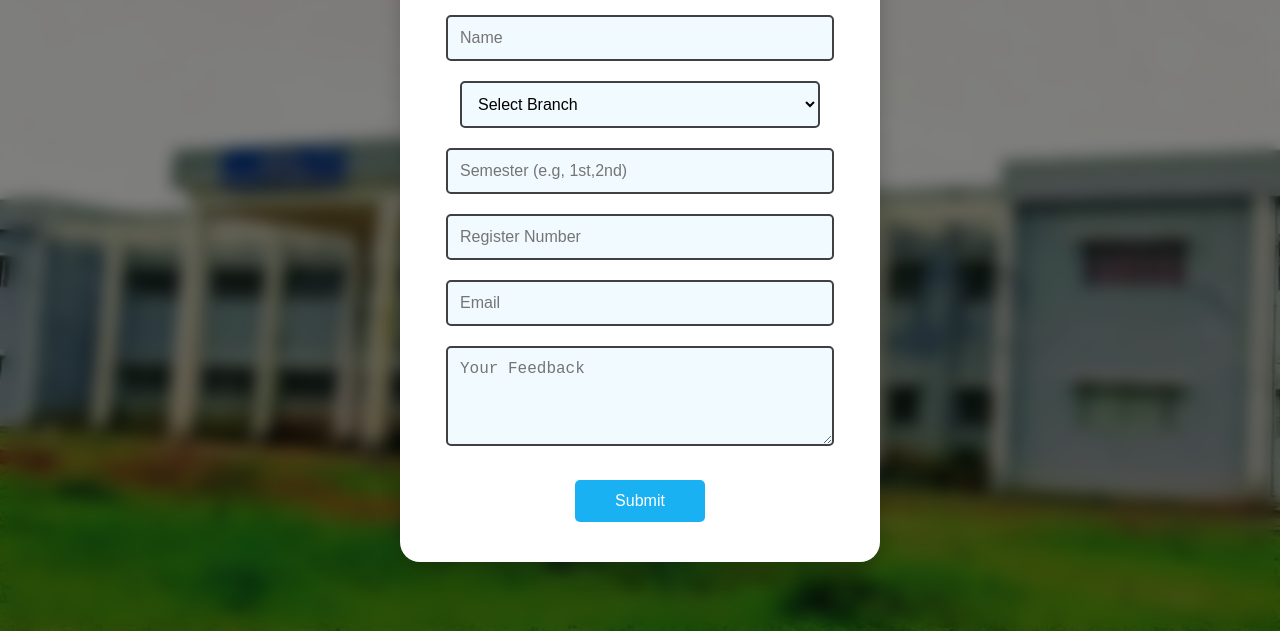
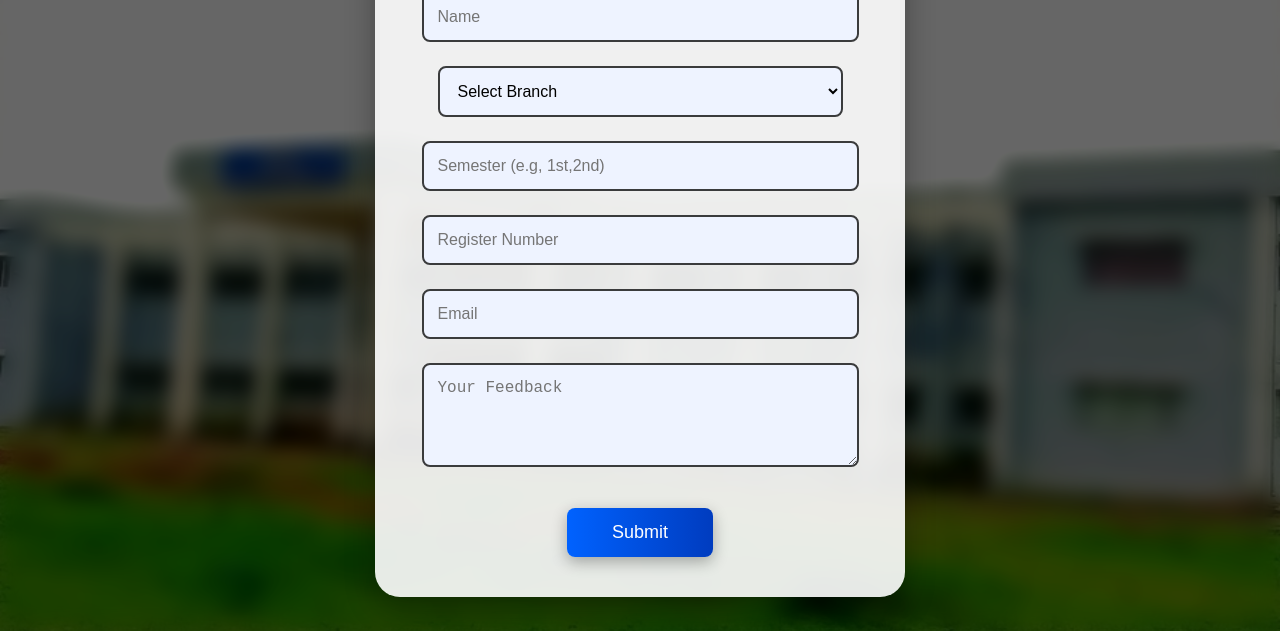
Before and after one commit to nutanworks/registers, a website: page public/index.html in a window 1280 px wide. Shown: the part 169-800 px from the top of the page. Drawn offline with Linux system fonts and the light colour scheme.

Commit message:
second change

```diff
--- a/public/style.css
+++ b/public/style.css
@@ -8,8 +8,9 @@ body {
     justify-content: center;
     align-items: center;
     height: 100vh;
-    animation: fadeIn 1.2s ease-in;
+    animation: fadeIn 0.3s ease-in;
 }
+
 body::after {
     content: '';
     position: fixed;
@@ -17,11 +18,14 @@ body::after {
     left: 0;
     width: 100%;
     height: 100%;
-    background: rgba(0, 0, 0, 0.5);
-    backdrop-filter: blur(8px); /* Apply blur effect */
+    background: rgba(0, 0, 0, 0.6);
+    /* Slightly darker overlay */
+    backdrop-filter: blur(10px) contrast(1.2);
+    /* Sharpen and blur effect */
     z-index: -1;
 }
 
+/* Flex Container */
 .form-container {
     display: flex;
     justify-content: center;
@@ -30,74 +34,116 @@ body::after {
     width: 100%;
 }
 
+/* Form Card Styles */
 .form-card {
-    background: #ffffff;
-    padding: 40px 40px;
-    border-radius: 20px;
-    box-shadow: 0 10px 20px rgba(0, 0, 0, 0.2);
+    background: rgba(255, 255, 255, 0.9);
+    /* Transparent white */
+    padding: 40px;
+    border-radius: 25px;
+    box-shadow: 0 12px 30px rgba(0, 0, 0, 0.3);
+    /* Depth effect */
     text-align: center;
-    width: 400px;
-    animation: popIn 1s ease-in-out;
+    width: 450px;
+    animation: popIn 1.5s ease-in-out;
+    transition: transform 0.2s ease, background-color 0.1s ease;
+}
+
+.form-card:hover {
+    background: rgba(255, 255, 255, 1);
+    /* Sharpen hover effect */
+
 }
 
 h1 {
-    color: #333;
-    margin-bottom: 20px;
-    font-size: 24px;
+    color: #222;
+    margin-bottom: 25px;
+    font-size: 28px;
     font-weight: bold;
 }
 
-/* Form Input Styles */
+/* Input Styles */
 .form-input {
     width: 90%;
-    padding: 12px;
-    margin: 10px 0;
-    border: 2px solid #3f4043;
-    border-radius: 5px;
+    padding: 14px;
+    margin: 12px 0;
+    border: 2px solid #3a3b3c;
+    border-radius: 8px;
     outline: none;
     font-size: 16px;
-    background: #f1faff;
-    transition: all 0.3s ease;
+    background: #eef3ff;
+    /* Soft blue tint */
+    transition: all 0.3s ease-in-out;
 }
 
 .form-input:focus {
-    border-color: #66a6ff;
-    box-shadow: 0 0 5px #66a6ff;
+    border-color: #3ca8ff;
+    box-shadow: 0 0 8px #3ca8ff;
+    background: #e5f3ff;
 }
 
-/* Submit Button Styles */
+/* Button Styles */
 .form-button {
-    padding: 12px 40px;
-    background: #19b1f2;
-    color: #fff;
+    padding: 14px 45px;
+    background: linear-gradient(to right, #0062ff, #003cbf);
+    /* Gradient button */
+    color: #ffffff;
     border: none;
-    border-radius: 5px;
+    border-radius: 8px;
     cursor: pointer;
-    font-size: 16px;
-    transition: all 0.3s ease;
-    margin-top: 20px;
+    font-size: 18px;
+    font-weight: 500;
+    box-shadow: 0 5px 15px rgba(0, 0, 0, 0.3);
+    transition: all 0.3s ease-in-out;
+    margin-top: 25px;
 }
 
 .form-button:hover {
-    background: #333;
-    transform: translateY(-3px);
+    background: linear-gradient(to right, rgb(4, 232, 244),rgb(109, 3, 248));
+    box-shadow: 0 8px 20px rgba(0, 0, 0, 0.4);
+
 }
 
 .form-button:active {
-    transform: scale(0.95);
+    transform: scale(0.94);
+    background: #002080;
 }
 
+/* Additional Container for Visual Appeal */
 .container2 {
-    background-color: #2a2a2b;
-    border-radius: 25px;
-    padding: 40px;
+    background-color: rgba(42, 42, 43, 0.9);
+    /* Transparent dark background */
+    border-radius: 30px;
+    padding: 50px;
     text-align: center;
+    box-shadow: 0 15px 40px rgba(0, 0, 0, 0.3);
+    /* Adds depth */
     position: relative;
-
 }
 
 .container2 h1 {
-    color: #f1faff;
-    font-size: 3rem;
-    margin-bottom: 40px;
+    color: #f9faff;
+    font-size: 3.5rem;
+    font-weight: bold;
+    margin-bottom: 45px;
 }
+
+/* Subtle Animations */
+@keyframes fadeIn {
+    0% {
+        opacity: 0;
+    }
+
+    100% {
+        opacity: 1;
+    }
+}
+
+@keyframes popIn {
+    0% {
+        transform: scale(0.8);
+    }
+
+    100% {
+        transform: scale(1);
+    }
+}
```
